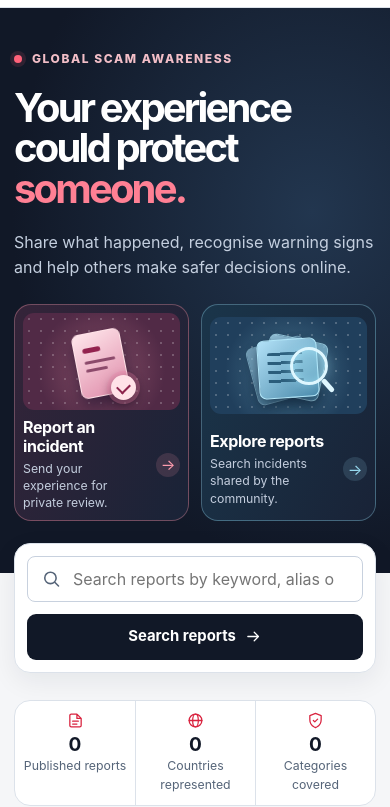
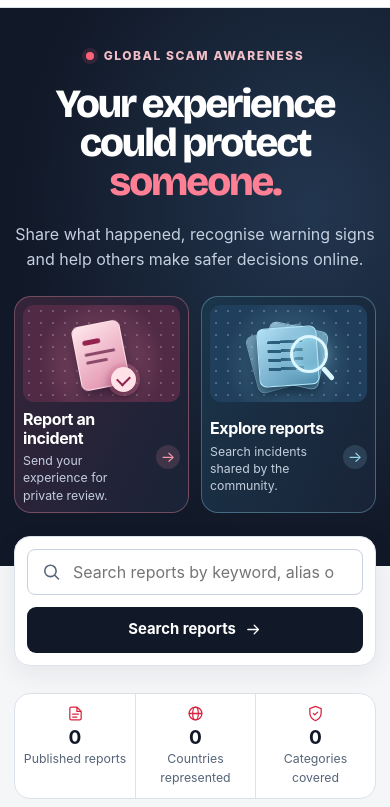
Before and after one commit to raziurrahmanrafi-cyber/Redflag-Atlas, a website: page public/index.html in a window 390 px wide. Shown: the part 58-865 px from the top of the page. Drawn offline with Linux system fonts and the light colour scheme; no server answers.

Commit message:
Center the homepage headline between Report and Explore

```diff
--- a/public/styles.css
+++ b/public/styles.css
@@ -1,3 +1,11 @@
+@font-face {
+  font-family: "Bricolage Grotesque";
+  src: url("./assets/bricolage-grotesque-800.woff2") format("woff2");
+  font-style: normal;
+  font-weight: 800;
+  font-display: swap;
+}
+
 :root {
   color-scheme: light;
   --navy: #111827;
@@ -50,12 +58,31 @@ p, ul { color: var(--muted); }
 .quiet { color: var(--navy); border-color: var(--line); background: white; }
 .quiet:hover { background: var(--paper); }
 .hero, .page-top { background: radial-gradient(ellipse at 80% 36%, #22364f 0%, #111827 68%); color: white; }
-.hero-inner { min-height: 465px; display: grid; grid-template-columns: 1fr 1fr; align-items: center; gap: clamp(24px, 4vw, 60px); padding-block: 56px 74px; }
+.hero-inner {
+  min-height: 465px;
+  display: grid;
+  grid-template-columns: minmax(0, 1fr) minmax(0, 2.25fr) minmax(0, 1fr);
+  grid-template-areas: "report heading explore";
+  align-items: center;
+  gap: clamp(16px, 3vw, 40px);
+  padding-block: 56px 74px;
+}
+.hero-copy { grid-area: heading; text-align: center; }
+.hero-copy .eyebrow { justify-content: center; }
 .eyebrow { display: flex; align-items: center; gap: 10px; color: #f2bec7; font-size: .75rem; letter-spacing: .13em; text-transform: uppercase; font-weight: 760; margin-bottom: 19px; }
 .signal { width: 8px; height: 8px; border-radius: 50%; background: #ff627a; box-shadow: 0 0 0 4px #ff627a21; }
-.hero h1 { font-size: clamp(2.55rem, 5.7vw, 4.65rem); line-height: 1.02; letter-spacing: -.071em; margin-bottom: 20px; }
+.hero h1 {
+  font-family: "Bricolage Grotesque", "Inter", system-ui, sans-serif;
+  font-size: clamp(2.55rem, 5.2vw, 4.55rem);
+  font-weight: 800;
+  line-height: .98;
+  letter-spacing: -.052em;
+  text-wrap: balance;
+  margin-bottom: 20px;
+}
 .hero h1 em { color: #ff8094; font-style: normal; }
 .hero p:not(.eyebrow), .page-top p:not(.eyebrow) { color: #c4cfdf; max-width: 440px; font-size: 1.08rem; margin-bottom: 0; }
+.hero-copy > p:not(.eyebrow) { margin-inline: auto; }
 .home-search { position: relative; display: flex; align-items: stretch; gap: 12px; margin: -30px 0 0; border: 1px solid var(--line); border-radius: var(--radius); background: white; padding: 12px; box-shadow: 0 8px 27px #11182712; }
 .search-field { position: relative; flex: 1; min-width: 0; }
 .search-field .icon { position: absolute; left: 14px; top: 50%; transform: translateY(-50%); color: var(--muted); pointer-events: none; }
@@ -134,8 +161,6 @@ label small { color: var(--muted); font-weight: 450; }
   .menu-button { display: grid; place-items: center; order: 2; }
   .header nav { order: 3; width: 100%; flex-wrap: wrap; padding: 0 0 12px; }
   .header nav[data-ready]:not([data-open]) { display: none; }
-  .hero-inner { grid-template-columns: 1fr; padding-block: 42px 52px; min-height: auto; }
-  .hero h1 { font-size: clamp(2.5rem, 10vw, 4.4rem); }
   .stats > div { padding: 11px 8px; display: block; text-align: center; font-size: .77rem; }
   .stats strong { font-size: 1.19rem; }
   .stats .icon { width: 17px; height: 17px; }
@@ -159,23 +184,32 @@ label small { color: var(--muted); font-weight: 450; }
 .country-search-status:empty { display: none; }
 .country-search-status { color: #536174; font-size: .82rem; }
 
-.hero-scenes { display: grid; gap: 12px; min-width: 0; }
+.hero-scenes { display: contents; }
 .scene {
   --accent: #ff9cae;
   --surface: #352439;
   --art-surface: #512a46;
   display: grid;
-  grid-template-columns: 116px 1fr 33px;
+  grid-template-columns: minmax(0, 1fr) auto;
+  grid-template-rows: auto 1fr;
   align-items: center;
-  gap: 17px;
-  padding: 10px 14px 10px 10px;
+  align-self: stretch;
+  gap: 12px;
+  margin-block: auto;
+  padding: 10px;
   border: 1px solid color-mix(in srgb, var(--accent) 34%, transparent);
   border-radius: 17px;
   background: linear-gradient(115deg, var(--surface), #192337);
   color: white;
   text-decoration: none;
 }
-.scene-explore { --accent: #97daef; --surface: #1a354a; --art-surface: #203f5c; }
+.scene-report { grid-area: report; }
+.scene-explore {
+  grid-area: explore;
+  --accent: #97daef;
+  --surface: #1a354a;
+  --art-surface: #203f5c;
+}
 .scene:is(:hover, :focus-visible) { border-color: var(--accent); }
 .scene:focus-visible { outline-color: var(--accent); }
 .scene-caption { display: grid; gap: 4px; }
@@ -194,6 +228,7 @@ label small { color: var(--muted); font-weight: 450; }
 }
 .scene:is(:hover, :focus-visible) .scene-arrow { background: var(--accent); color: #111827; }
 .scene-art {
+  grid-column: 1 / -1;
   position: relative;
   height: 102px;
   overflow: hidden;
@@ -281,14 +316,17 @@ label small { color: var(--muted); font-weight: 450; }
 }
 #latest .report-card { border-top: 3px solid #e75773; }
 
-@media (max-width: 890px) and (min-width: 741px) {
-  .scene { grid-template-columns: 83px 1fr 29px; gap: 10px; }
-  .scene-arrow { width: 29px; height: 29px; }
-}
-@media (max-width: 740px) {
-  .hero-scenes { grid-template-columns: repeat(2, minmax(0, 1fr)); }
-  .scene { grid-template-columns: minmax(0, 1fr) auto; gap: 8px; padding: 8px; }
-  .scene-art { grid-column: 1 / -1; height: 97px; }
+@media (max-width: 780px) {
+  .hero-inner {
+    min-height: auto;
+    grid-template-columns: minmax(0, 1fr) minmax(0, 1fr);
+    grid-template-areas: "heading heading" "report explore";
+    gap: 24px 12px;
+    padding-block: 39px 53px;
+  }
+  .hero h1 { font-size: clamp(2.5rem, 9vw, 4.4rem); }
+  .scene { margin-block: 0; gap: 8px; padding: 8px; }
+  .scene-art { height: 97px; }
   .scene-caption > span { font-size: .77rem; }
   .scene-arrow { width: 24px; height: 24px; font-size: .96rem; }
 }
```
